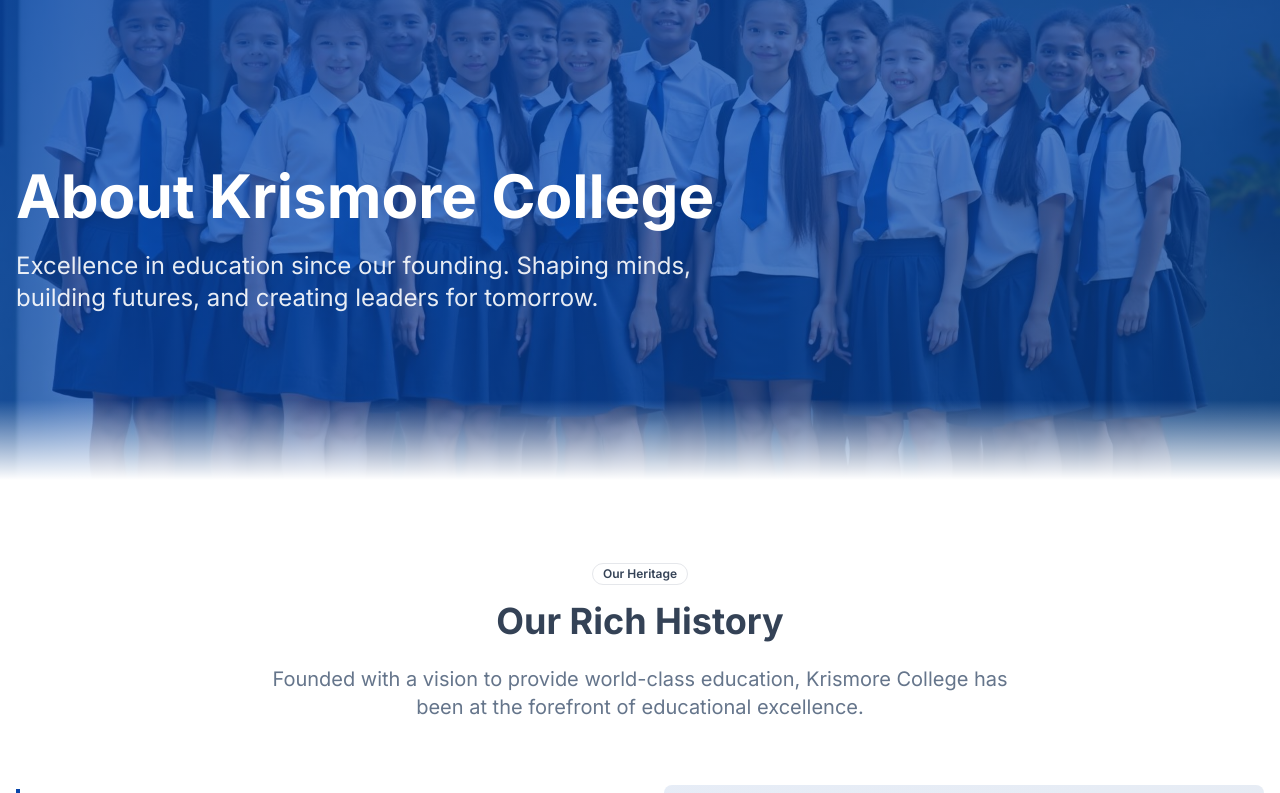
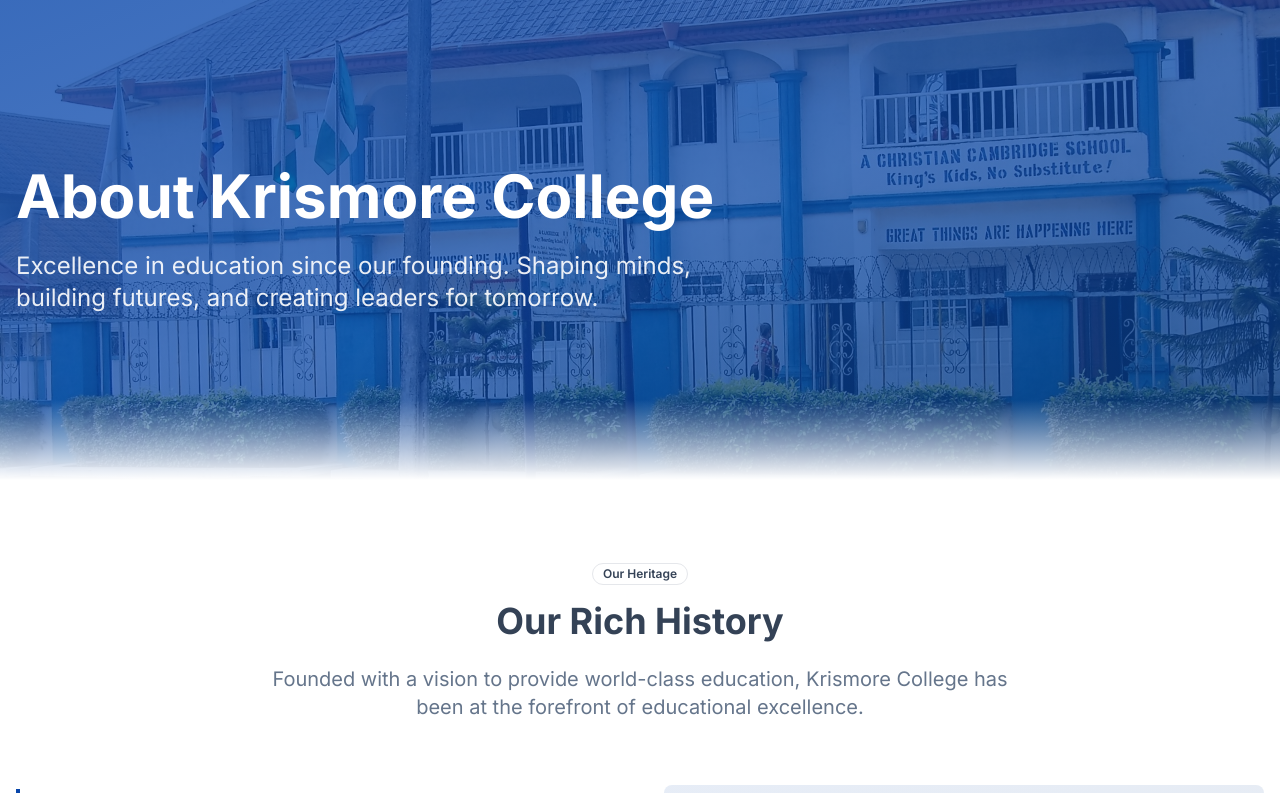
Before and after one commit to jerryplus40/kingskids-gateway-portal-51, a React (Vite) app: page /about in a window 1280 px wide. Shown: the top 793 px of the page. Built offline with nearby package versions, Linux system fonts and the light colour scheme; no server answers.

Commit message:
Add background image to About Us page

```diff
--- a/src/pages/About.tsx
+++ b/src/pages/About.tsx
@@ -10,7 +10,7 @@ const About = () => {
       <section
         className="relative h-[60vh] overflow-hidden bg-cover bg-center bg-no-repeat"
         style={{
-          backgroundImage: `url('/src/assets/school-students-bg.jpg')`
+          backgroundImage: `url('/lovable-uploads/school-building-hero.jpg')`
         }}
       >
         <div className="absolute inset-0 bg-gradient-to-br from-primary/80 via-primary/70 to-secondary/80" />
```
Also changed, not shown: public/lovable-uploads/school-building-hero.jpg (added).
